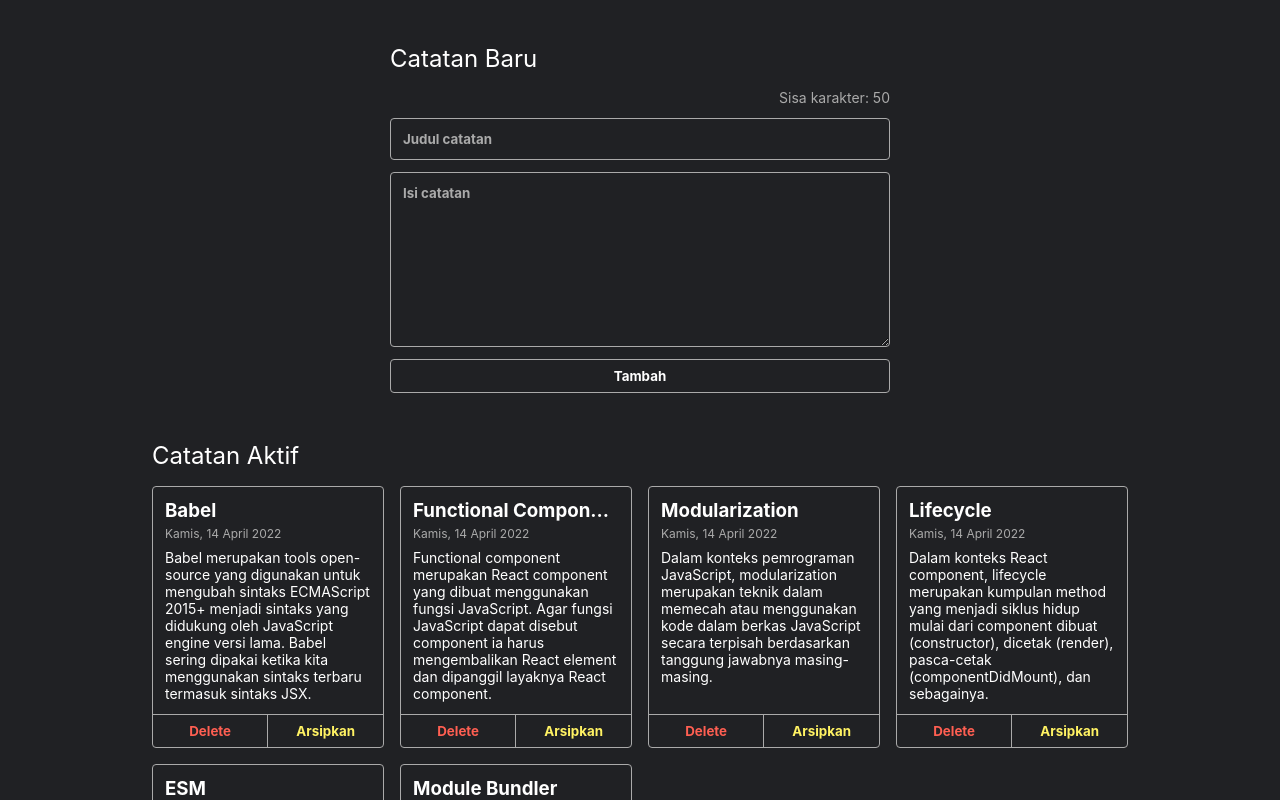
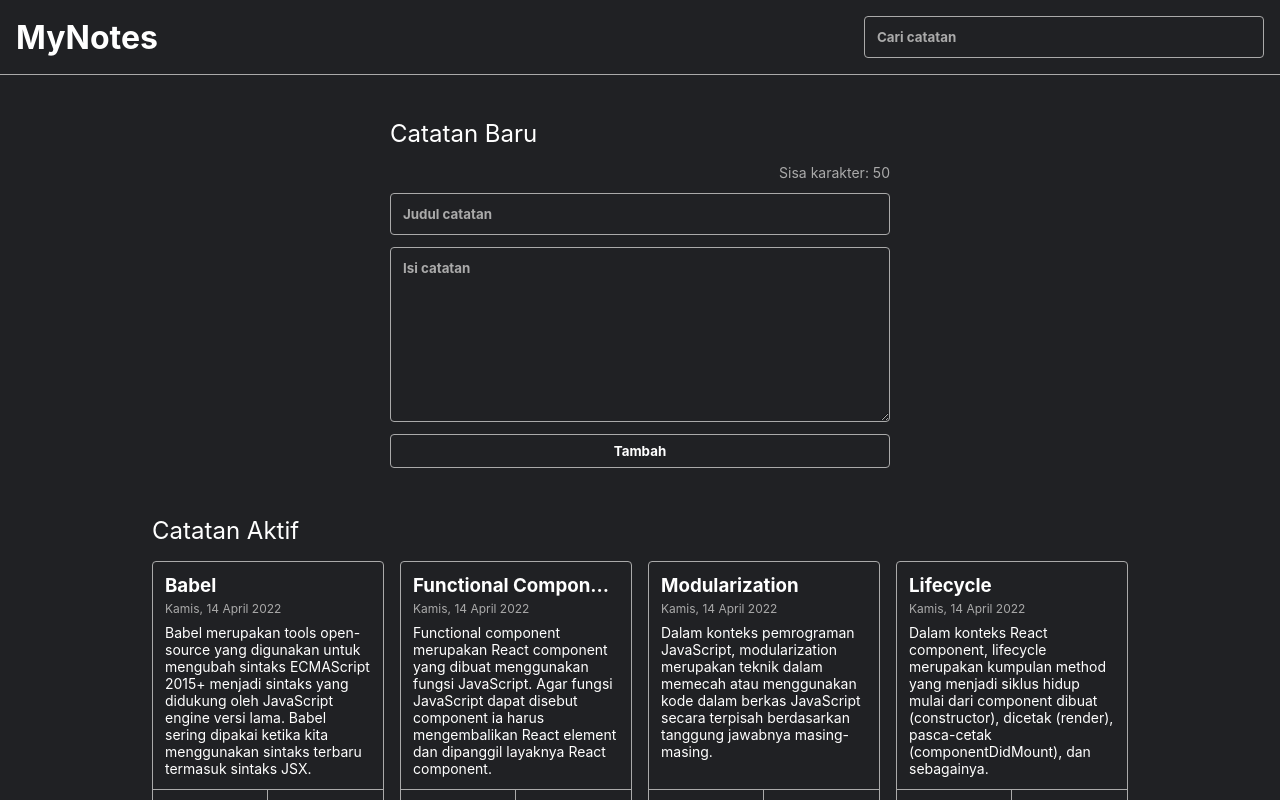
Before and after one commit to raassh-23/dicoding-react-basic-submission, a React (Create React App) app: page / in a window 1280 px wide. Shown: the top 800 px of the page. Built offline with nearby package versions, Linux system fonts and the light colour scheme.

Commit message:
add search

```diff
--- a/src/components/App.js
+++ b/src/components/App.js
@@ -1,6 +1,7 @@
 import React from 'react';
 import {getInitialData} from '../utils';
 import AppBody from './AppBody';
+import AppHeader from './AppHeader';
 
 class App extends React.Component {
   constructor(props) {
@@ -8,11 +9,13 @@ class App extends React.Component {
 
     this.state = {
       notes: getInitialData(),
+      keyword: '',
     };
 
     this.onDeleteHandler = this.onDeleteHandler.bind(this);
     this.onArchiveHandler = this.onArchiveHandler.bind(this);
     this.onAddHandler = this.onAddHandler.bind(this);
+    this.onSearchHandler = this.onSearchHandler.bind(this);
   }
 
   onDeleteHandler(id) {
@@ -47,13 +50,26 @@ class App extends React.Component {
     }));
   }
 
+  onSearchHandler({keyword}) {
+    this.setState((prevState) => ({
+      ...prevState,
+      keyword,
+    }));
+  }
+
   render() {
     return (
       <div className="App">
-        <AppBody notes={this.state.notes}
-          onDelete={this.onDeleteHandler}
-          onArchive={this.onArchiveHandler}
-          onAddNote={this.onAddHandler}/>
+        <AppHeader onSearchNotes={this.onSearchHandler} />
+        <AppBody notes={this.state.keyword.length === 0 ?
+          this.state.notes :
+          this.state.notes.filter(
+              (note) => note.title.toLowerCase()
+                  .includes(this.state.keyword.toLowerCase()),
+          )}
+        onDelete={this.onDeleteHandler}
+        onArchive={this.onArchiveHandler}
+        onAddNote={this.onAddHandler}/>
       </div>
     );
   }
--- /dev/null
+++ b/src/components/AppHeader.js
@@ -0,0 +1,13 @@
+import React from 'react';
+import SearchBox from './SearchBox';
+
+function AppHeader({onSearchNotes}) {
+  return (
+    <div className="note-app__header">
+      <h1>MyNotes</h1>
+      <SearchBox onSearchNotes={onSearchNotes} />
+    </div>
+  );
+}
+
+export default AppHeader;
--- /dev/null
+++ b/src/components/SearchBox.js
@@ -0,0 +1,34 @@
+import React from 'react';
+
+class SearchBox extends React.Component {
+  constructor(props) {
+    super(props);
+
+    this.state = {
+      keyword: '',
+    };
+
+    this.onKeywordChangeHandler = this.onKeywordChangeHandler.bind(this);
+  }
+
+  onKeywordChangeHandler(e) {
+    this.setState({
+      keyword: e.target.value,
+    }, () => {
+      this.props.onSearchNotes(this.state);
+    });
+  }
+
+  render() {
+    return (
+      <div className="note-search">
+        <form>
+          <input type="text" placeholder="Cari catatan"
+            value={this.state.keyword} onChange={this.onKeywordChangeHandler} />
+        </form>
+      </div>
+    );
+  }
+}
+
+export default SearchBox;
```
